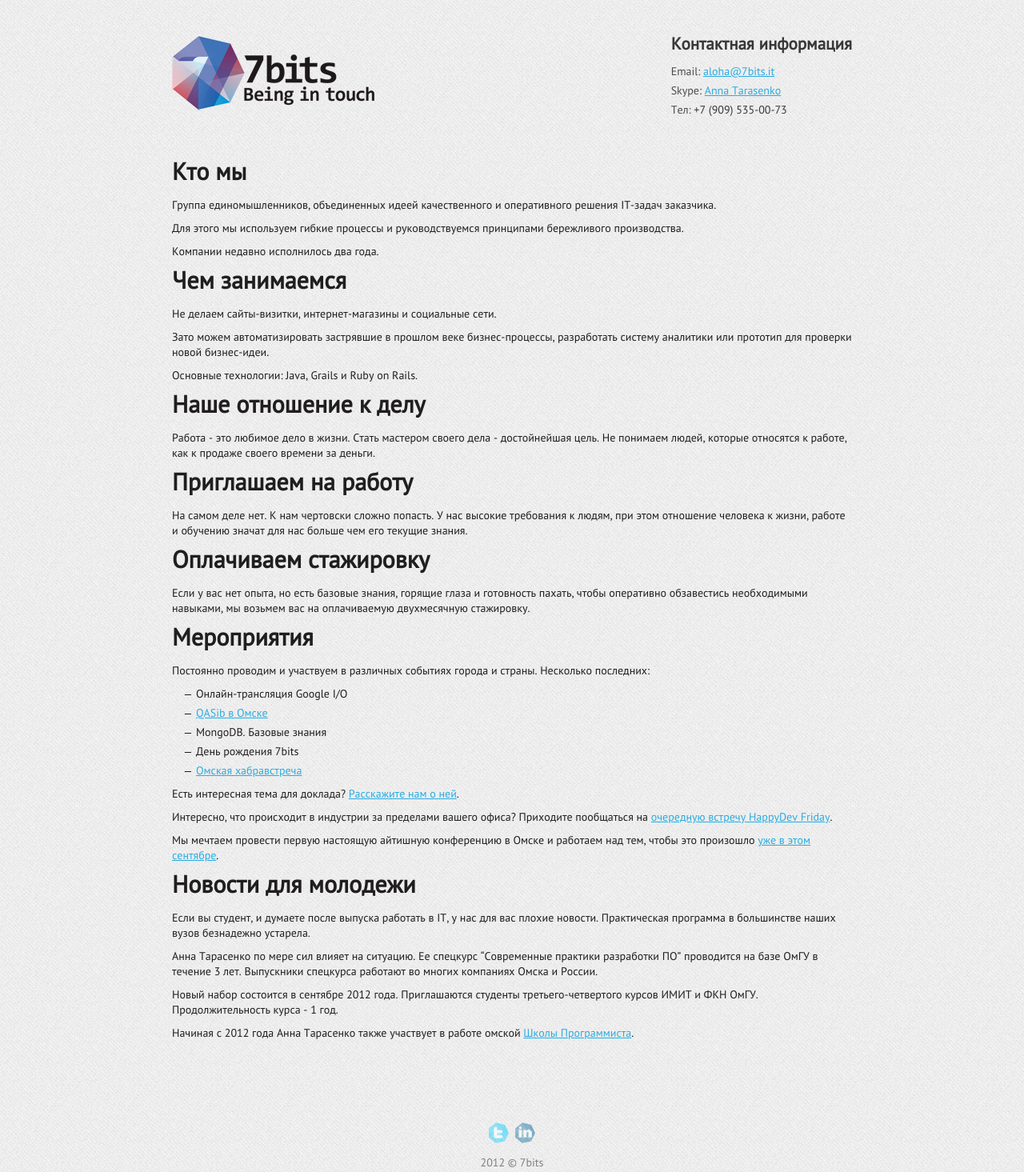
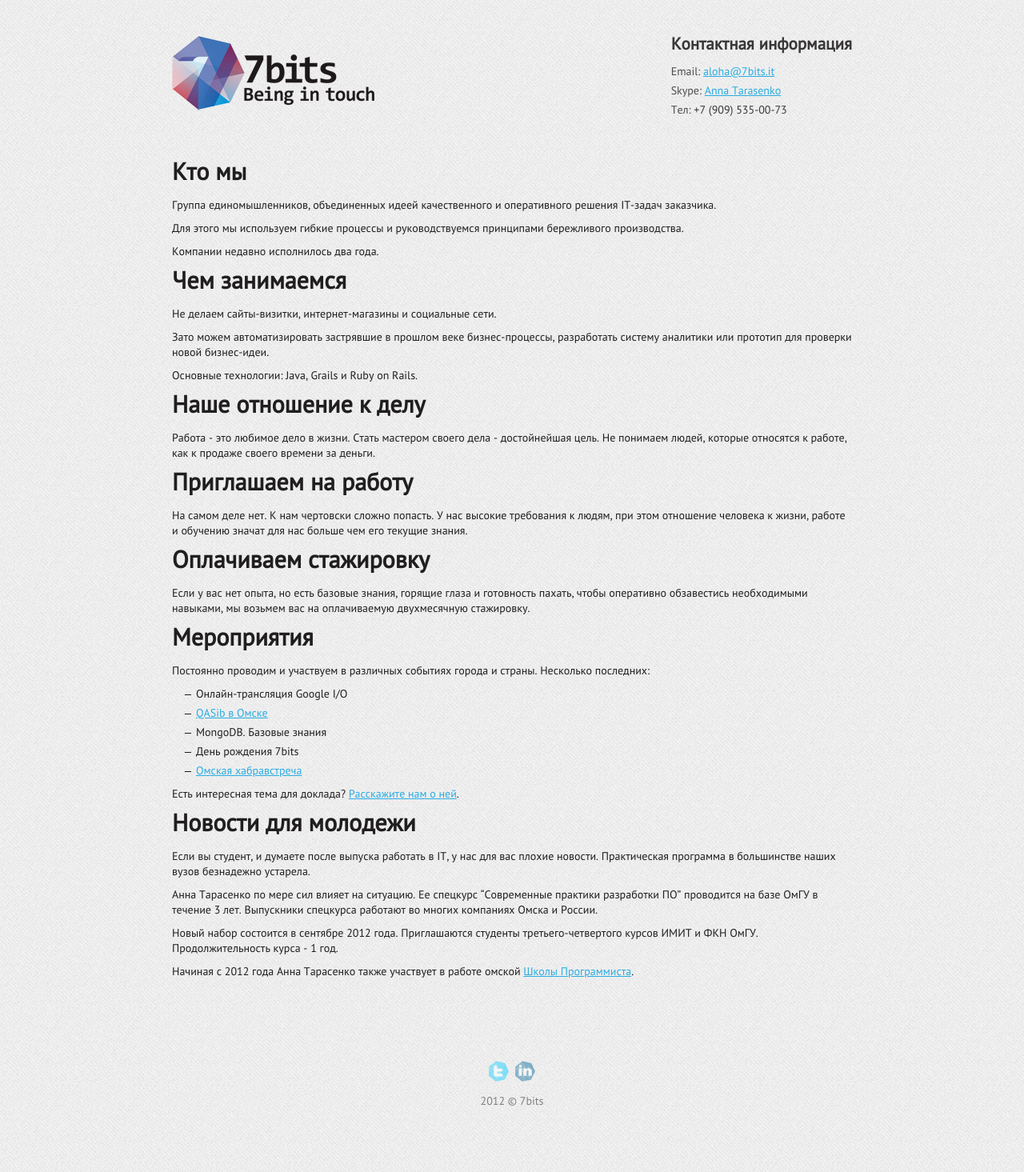
Before and after one commit to AnnieOmsk/7bits, a Jekyll site: the page built from index.md, in a window 1280 px wide. Shown: the whole page at 80% size. Built offline with Jekyll 4.4.1, drawn with Linux system fonts in a browser that asks for light colours; Markdown is read by kramdown in place of the engine named in the settings.

Commit message:
Updated index.md

```diff
--- a/index.md
+++ b/index.md
@@ -38,9 +38,9 @@ title: Компания
 
 Есть интересная тема для доклада? [Расскажите нам о ней](mailto:aloha@7bits.it).
 
-Интересно, что происходит в индустрии за пределами вашего офиса? Приходите пообщаться на [очередную встречу HappyDev Friday](→).
+<!--Интересно, что происходит в индустрии за пределами вашего офиса? Приходите пообщаться на [очередную встречу HappyDev Friday](→).
 
-Мы мечтаем провести первую настоящую айтишную конференцию в Омске и работаем над тем, чтобы это произошло [уже в этом сентябре](→).
+Мы мечтаем провести первую настоящую айтишную конференцию в Омске и работаем над тем, чтобы это произошло [уже в этом сентябре](→).-->
 
 #Новости для молодежи
 Если вы студент, и думаете после выпуска работать в IT, у нас для вас плохие новости. Практическая программа в большинстве наших вузов безнадежно устарела.
```
